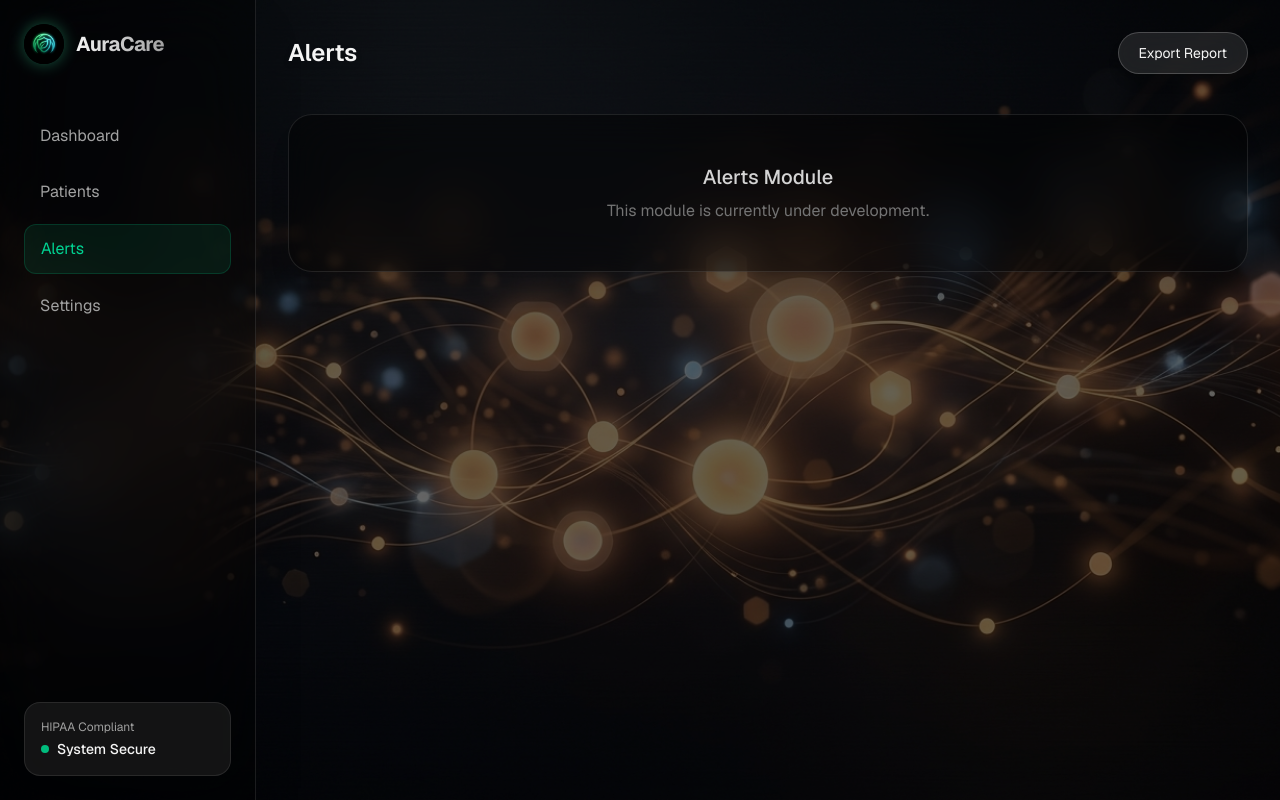
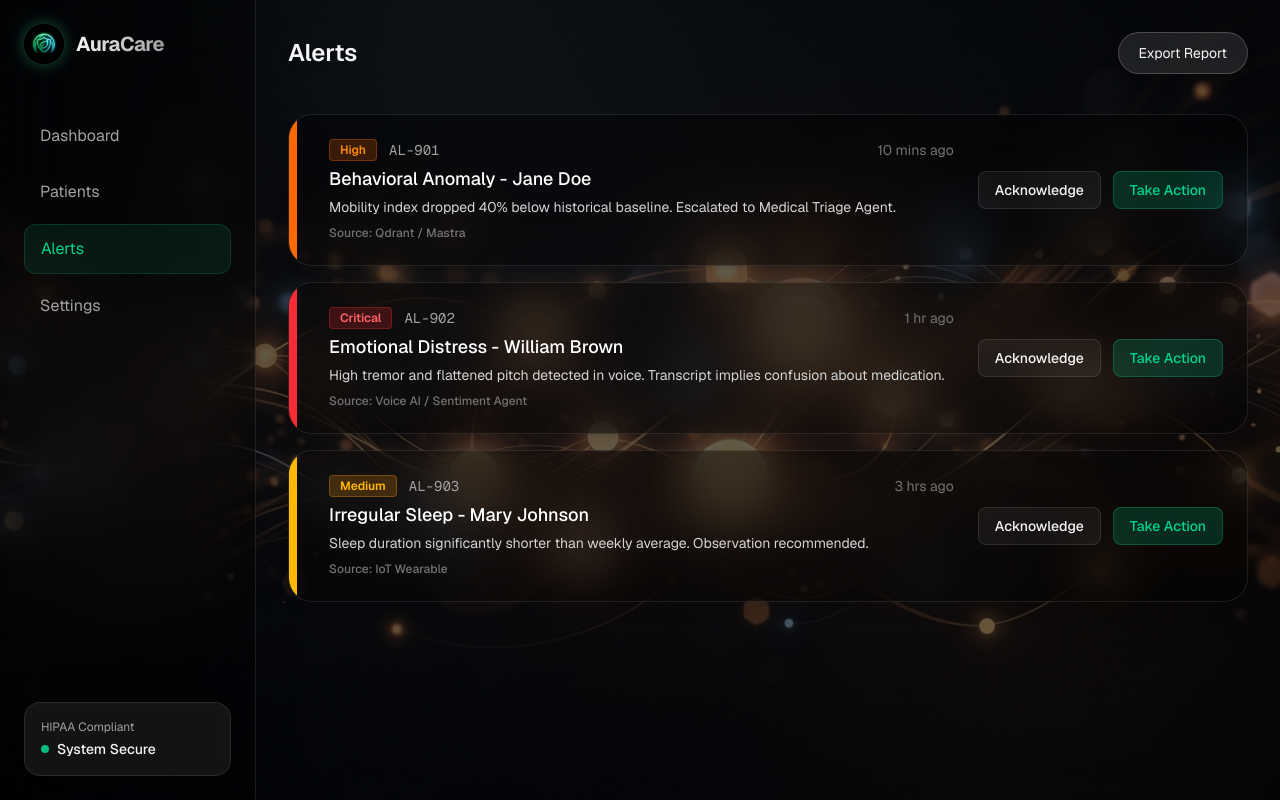
Before and after one commit to rockerspace/AuraCare-AI, a Next.js app: page / in a window 1280 px wide. Both pictures are taken after a click on the button "Alerts". Built offline with nearby package versions, Linux system fonts and the light colour scheme.

Commit message:
feat: implement Alerts and Settings UI modules

```diff
--- a/src/app/page.tsx
+++ b/src/app/page.tsx
@@ -127,10 +127,98 @@ export default function Home() {
           </div>
         )}
 
-        {activeTab !== 'Dashboard' && activeTab !== 'Patients' && (
-          <div className="p-12 text-center bg-black/40 backdrop-blur-xl border border-white/10 rounded-3xl shadow-xl">
-            <h3 className="text-xl font-medium text-neutral-300 mb-2">{activeTab} Module</h3>
-            <p className="text-neutral-500">This module is currently under development.</p>
+        {activeTab === 'Alerts' && (
+          <div className="space-y-4">
+            {[
+              { id: 'AL-901', patient: 'Jane Doe', type: 'Behavioral Anomaly', time: '10 mins ago', severity: 'High', source: 'Qdrant / Mastra', details: 'Mobility index dropped 40% below historical baseline. Escalated to Medical Triage Agent.' },
+              { id: 'AL-902', patient: 'William Brown', type: 'Emotional Distress', time: '1 hr ago', severity: 'Critical', source: 'Voice AI / Sentiment Agent', details: 'High tremor and flattened pitch detected in voice. Transcript implies confusion about medication.' },
+              { id: 'AL-903', patient: 'Mary Johnson', type: 'Irregular Sleep', time: '3 hrs ago', severity: 'Medium', source: 'IoT Wearable', details: 'Sleep duration significantly shorter than weekly average. Observation recommended.' },
+            ].map((alert) => (
+              <div key={alert.id} className="p-6 bg-black/40 backdrop-blur-xl border border-white/10 rounded-3xl relative overflow-hidden group hover:bg-black/60 transition-all shadow-lg flex flex-col md:flex-row gap-6 items-start md:items-center">
+                <div className={`absolute left-0 top-0 bottom-0 w-2 ${alert.severity === 'Critical' ? 'bg-red-500' : alert.severity === 'High' ? 'bg-orange-500' : 'bg-amber-400'}`}></div>
+
+                <div className="flex-1 ml-4">
+                  <div className="flex items-center gap-3 mb-1">
+                    <span className={`px-2.5 py-0.5 rounded text-xs font-semibold ${alert.severity === 'Critical' ? 'bg-red-500/20 text-red-400 border border-red-500/30' : alert.severity === 'High' ? 'bg-orange-500/20 text-orange-400 border border-orange-500/30' : 'bg-amber-500/20 text-amber-400 border border-amber-500/30'}`}>
+                      {alert.severity}
+                    </span>
+                    <span className="text-neutral-400 text-sm font-mono">{alert.id}</span>
+                    <span className="text-neutral-500 text-sm ml-auto">{alert.time}</span>
+                  </div>
+                  <h3 className="text-lg font-medium text-white mb-1">{alert.type} - {alert.patient}</h3>
+                  <p className="text-neutral-300 text-sm mb-2">{alert.details}</p>
+                  <div className="text-xs text-neutral-500 font-medium">Source: {alert.source}</div>
+                </div>
+
+                <div className="flex gap-3 w-full md:w-auto">
+                  <button className="flex-1 md:flex-none px-4 py-2 bg-white/5 hover:bg-white/10 border border-white/10 rounded-lg text-sm font-medium transition-colors">
+                    Acknowledge
+                  </button>
+                  <button className="flex-1 md:flex-none px-4 py-2 bg-emerald-500/20 hover:bg-emerald-500/30 border border-emerald-500/30 text-emerald-400 rounded-lg text-sm font-medium transition-colors">
+                    Take Action
+                  </button>
+                </div>
+              </div>
+            ))}
+          </div>
+        )}
+
+        {activeTab === 'Settings' && (
+          <div className="grid grid-cols-1 md:grid-cols-2 gap-6">
+            {/* Identity Settings */}
+            <div className="p-8 bg-black/40 backdrop-blur-xl border border-white/10 rounded-3xl shadow-xl relative overflow-hidden">
+              <div className="absolute top-0 right-0 w-40 h-40 bg-gradient-to-br from-indigo-500 to-purple-600 opacity-10 rounded-full blur-3xl"></div>
+              <h3 className="text-xl font-medium text-white mb-6">Security & Identity</h3>
+
+              <div className="space-y-6">
+                <div>
+                  <label className="text-sm text-neutral-400 block mb-2">Connected DID (Enkrypt)</label>
+                  <div className="flex items-center gap-3 p-3 bg-white/5 border border-white/10 rounded-xl">
+                    <div className="w-8 h-8 rounded-full bg-gradient-to-tr from-purple-500 to-indigo-500 flex items-center justify-center text-xs font-bold">DID</div>
+                    <span className="text-sm text-neutral-300 font-mono truncate">did:ethr:0x39fa8a2...</span>
+                    <button className="ml-auto text-xs text-emerald-400 font-medium">Verified</button>
+                  </div>
+                </div>
+
+                <div className="flex items-center justify-between">
+                  <div>
+                    <div className="text-sm font-medium text-white">HIPAA Audit Logging</div>
+                    <div className="text-xs text-neutral-400">Log all PHI access to GCP Cloud Audit Logs</div>
+                  </div>
+                  <div className="w-12 h-6 bg-emerald-500 rounded-full relative cursor-pointer">
+                    <div className="absolute right-1 top-1 bottom-1 w-4 bg-white rounded-full shadow"></div>
+                  </div>
+                </div>
+              </div>
+            </div>
+
+            {/* AI Preferences */}
+            <div className="p-8 bg-black/40 backdrop-blur-xl border border-white/10 rounded-3xl shadow-xl relative overflow-hidden">
+              <div className="absolute top-0 right-0 w-40 h-40 bg-gradient-to-br from-cyan-500 to-blue-600 opacity-10 rounded-full blur-3xl"></div>
+              <h3 className="text-xl font-medium text-white mb-6">AI Agent Preferences</h3>
+
+              <div className="space-y-6">
+                <div className="flex items-center justify-between">
+                  <div>
+                    <div className="text-sm font-medium text-white">Multimodal Processing</div>
+                    <div className="text-xs text-neutral-400">Enable Voice AI & Sentiment Analysis</div>
+                  </div>
+                  <div className="w-12 h-6 bg-emerald-500 rounded-full relative cursor-pointer">
+                    <div className="absolute right-1 top-1 bottom-1 w-4 bg-white rounded-full shadow"></div>
+                  </div>
+                </div>
+
+                <div className="flex items-center justify-between">
+                  <div>
+                    <div className="text-sm font-medium text-white">Agent-to-Agent (A2A)</div>
+                    <div className="text-xs text-neutral-400">Allow agents to autonomously share tools</div>
+                  </div>
+                  <div className="w-12 h-6 bg-emerald-500 rounded-full relative cursor-pointer">
+                    <div className="absolute right-1 top-1 bottom-1 w-4 bg-white rounded-full shadow"></div>
+                  </div>
+                </div>
+              </div>
+            </div>
           </div>
         )}
       </main>
```
